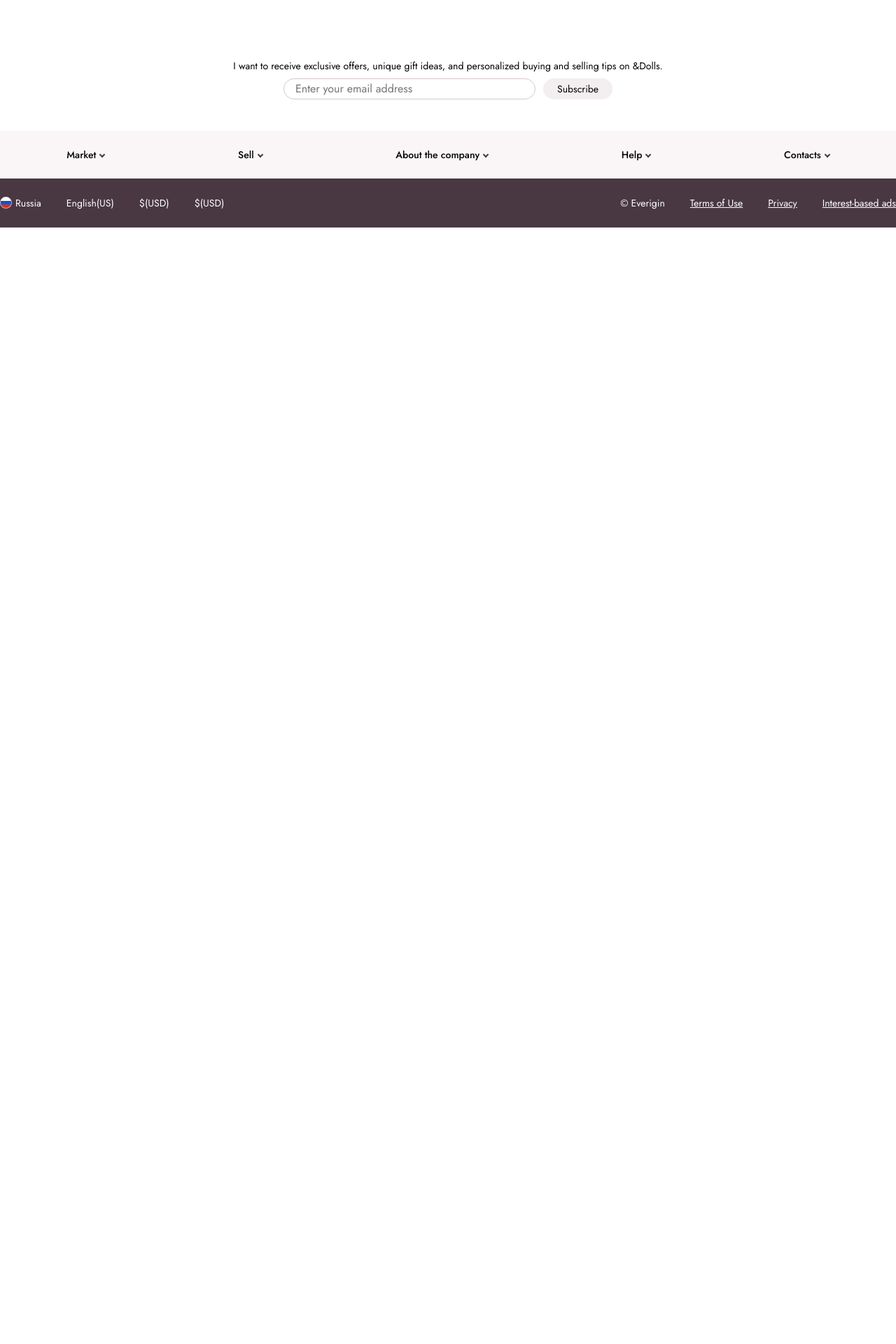
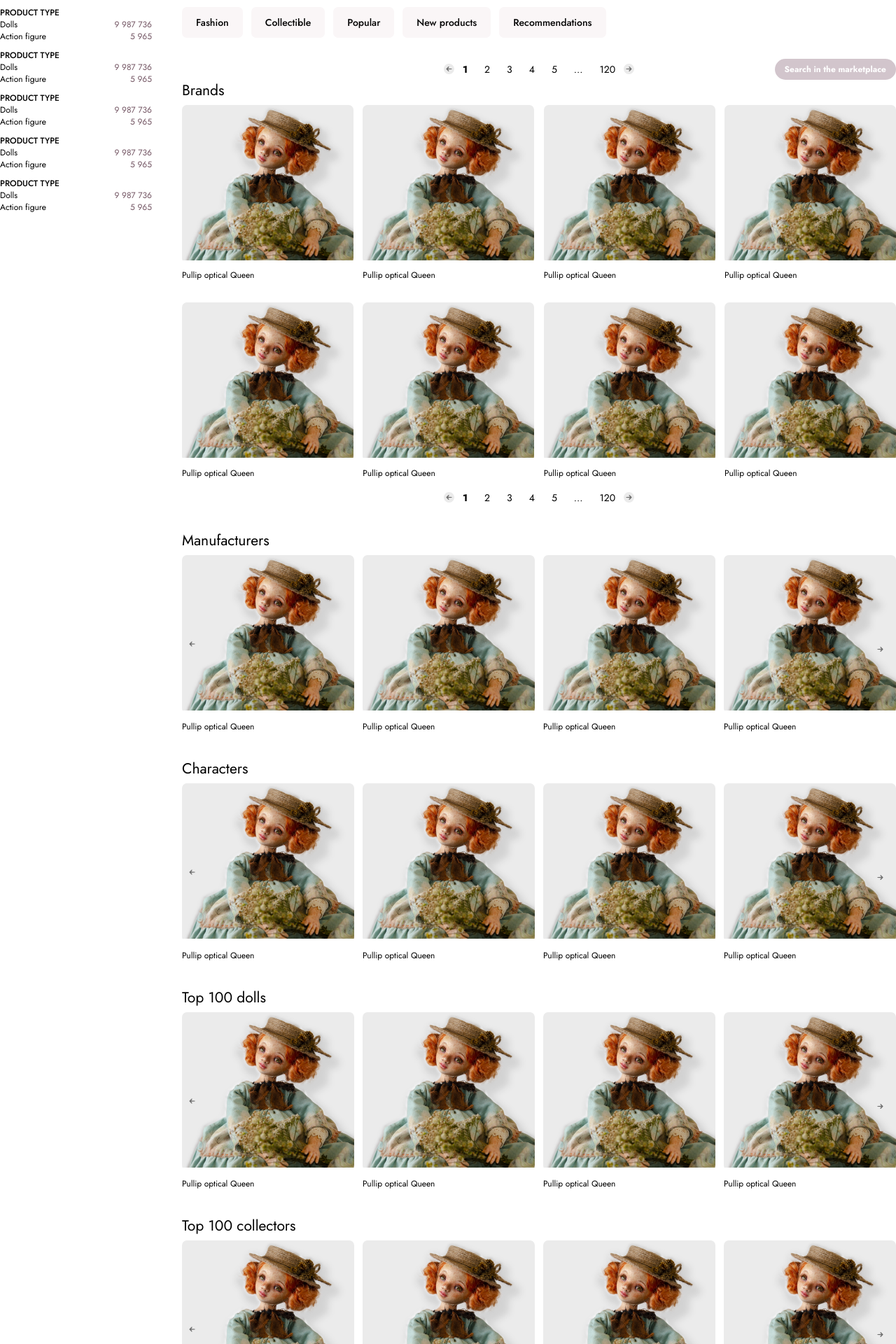
Before and after one commit to dzpower/evering, a Nuxt app: page /brands in a window 1280 px wide. Shown: the part 80-2000 px from the top of the page at 70% size. Before the commit the page ends 800 px from the top, so only its background shows below. Built offline with nearby package versions, Linux system fonts and the light colour scheme.

Commit message:
create brands page

```diff
--- a/assets/css/layout/_main-content.scss
+++ b/assets/css/layout/_main-content.scss
@@ -14,3 +14,101 @@
   max-width: 1280px;
   margin: 0 auto;
 }
+
+// Catalog, MarketPlace, Brands
+.result-page {
+  width: 100%;
+
+  & > .main {
+    display: flex;
+    align-items: flex-start;
+    justify-content: space-between;
+  }
+
+  &-column {
+    width: 100%;
+    max-width: 1020px;
+  }
+
+  // Bar
+  &-topbar {
+    display: flex;
+    justify-content: space-between;
+    align-items: center;
+    margin-bottom: 30px;
+  }
+
+  &-middlebar {
+    display: flex;
+    align-items: center;
+    justify-content: flex-end;
+    position: relative;
+    margin-bottom: 16px;
+
+    .pagination {
+      position: absolute;
+      left: 50%;
+      top: 50%;
+      transform: translate(-50%, -50%);
+    }
+
+  }
+
+  &-bottombar {
+    width: 100%;
+    display: flex;
+    justify-content: center;
+  }
+
+  // List of Result
+  &-list {
+    width: 100%;
+    display: flex;
+    flex-wrap: wrap;
+    gap: 30px 1.33%;
+    margin-bottom: 16px;
+
+    .card {
+      width: 24%;
+    }
+  }
+
+  // Filter
+  &-filter {
+    width: 100%;
+    max-width: 217px;
+
+    .filter-item {
+      margin-bottom: 10px;
+
+      &:last-child {
+        margin-bottom: 0;
+      }
+    }
+  }
+
+  // Tags
+  &-tags {
+    display: flex;
+    align-items: center;
+    gap: 12px;
+  }
+
+  &-mp-button {
+    font-style: normal;
+    font-weight: bold;
+    font-size: 12px;
+    line-height: 16px;
+    color: $white;
+    height: 30px;
+    max-width: 175px;
+    background: #D2C5CC;
+    border-radius: 40px;
+    display: flex;
+    align-items: center;
+    justify-content: center;
+    width: 100%;
+    text-decoration: none;
+    padding: 6px 14px;
+  }
+}
--- /dev/null
+++ b/assets/css/views/pages/_brands.scss
@@ -0,0 +1,23 @@
+.brands {
+  width: 100%;
+
+  &-middlebar {
+    margin-bottom: 0;
+  }
+
+  &-bottombar {
+    margin-bottom: 36px;
+  }
+
+  &-slider {
+    margin-bottom: 36px;
+
+    &:last-child {
+      margin-bottom: 0;
+    }
+
+    .card {
+      padding-right: 12px;
+    }
+  }
+}
--- a/assets/css/views/pages/_catalog.scss
+++ b/assets/css/views/pages/_catalog.scss
@@ -1,31 +1,7 @@
 .catalog {
   width: 100%;
 
-  & > .main {
-    display: flex;
-    align-items: flex-start;
-    justify-content: space-between;
-  }
-
-  &-column {
-    width: 100%;
-    max-width: 1020px;
-  }
-
-  // Bar
-  &-topbar {
-    display: flex;
-    justify-content: space-between;
-    align-items: center;
-    margin-bottom: 30px;
-  }
-
   &-middlebar {
-    display: flex;
-    align-items: center;
-    justify-content: flex-end;
-    position: relative;
-    margin-bottom: 16px;
 
     .pagination {
       position: absolute;
@@ -47,60 +23,4 @@
     }
   }
 
-  &-bottombar {
-    width: 100%;
-    display: flex;
-    justify-content: center;
-  }
-
-  // List of Result
-  &-list {
-    width: 100%;
-    display: flex;
-    flex-wrap: wrap;
-    gap: 30px 1.33%;
-    margin-bottom: 16px;
-
-    .catalog-item {
-      width: 24%;
-    }
-  }
-
-  // Filter
-  &-filter {
-    width: 100%;
-    max-width: 217px;
-
-    .filter-item {
-      margin-bottom: 10px;
-
-      &:last-child {
-        margin-bottom: 0;
-      }
-    }
-  }
-
-  // Tags
-  &-tags {
-    display: flex;
-    align-items: center;
-    gap: 12px;
-  }
-
-  &-mp-button {
-    font-style: normal;
-    font-weight: bold;
-    font-size: 12px;
-    line-height: 16px;
-    color: $white;
-    height: 30px;
-    max-width: 175px;
-    background: #D2C5CC;
-    border-radius: 40px;
-    display: flex;
-    align-items: center;
-    justify-content: center;
-    width: 100%;
-    text-decoration: none;
-  }
 }
--- a/assets/css/views/pages/_core.scss
+++ b/assets/css/views/pages/_core.scss
@@ -1,3 +1,4 @@
 @import './home';
 @import './catalog';
 @import './catalog-product';
+@import './brands';
--- /dev/null
+++ b/pages/brands.vue
@@ -0,0 +1,160 @@
+<template>
+  <div class="result-page brands container">
+    <main class="main">
+      <aside class="result-page-filter">
+        <FilterItem
+          v-for="item in 5"
+          :key="item"
+        ></FilterItem>
+      </aside>
+      <div class="result-page-column">
+        <div class="result-page-topbar">
+          <div class="result-page-tags">
+            <Tag
+              v-for="(tag, index) in tags"
+              :key="index"
+              :href="tag.link"
+            >
+              {{tag.name}}</Tag>
+          </div>
+
+        </div>
+        <div class="result-page-middlebar brands-middlebar">
+          <div class="result-page-sort">
+            <Pagination />
+            <a href="#" class="result-page-mp-button">Search in the marketplace</a>
+          </div>
+        </div>
+
+        <h2 class="default-h2">Brands</h2>
+        <div class="result-page-list">
+          <Card
+            v-for="item in 8"
+            :key="item"
+          ></Card>
+        </div>
+        <div class="result-page-bottombar brands-bottombar">
+          <Pagination />
+        </div>
+
+        <h2 class="default-h2">Manufacturers</h2>
+        <div class="brands-slider">
+          <VueSlickCarousel :variable-width='true' :arrows='true'>
+            <Card
+              v-for="item in 4"
+              :key="item"
+            ></Card>
+            <template #prevArrow>
+              <div class='custom-arrow'>
+              </div>
+            </template>
+            <template #nextArrow>
+              <div class='custom-arrow custom-arrow__next'>
+              </div>
+            </template>
+          </VueSlickCarousel>
+        </div>
+
+        <h2 class="default-h2">Characters</h2>
+        <div class="brands-slider">
+          <VueSlickCarousel :variable-width='true' :arrows='true'>
+            <Card
+              v-for="item in 4"
+              :key="item"
+            ></Card>
+            <template #prevArrow>
+              <div class='custom-arrow'>
+              </div>
+            </template>
+            <template #nextArrow>
+              <div class='custom-arrow custom-arrow__next'>
+              </div>
+            </template>
+          </VueSlickCarousel>
+        </div>
+
+        <h2 class="default-h2">Top 100 dolls</h2>
+        <div class="brands-slider">
+          <VueSlickCarousel :variable-width='true' :arrows='true'>
+            <Card
+              v-for="item in 4"
+              :key="item"
+            ></Card>
+            <template #prevArrow>
+              <div class='custom-arrow'>
+              </div>
+            </template>
+            <template #nextArrow>
+              <div class='custom-arrow custom-arrow__next'>
+              </div>
+            </template>
+          </VueSlickCarousel>
+        </div>
+
+        <h2 class="default-h2">Top 100 collectors</h2>
+        <div class="brands-slider">
+          <VueSlickCarousel :variable-width='true' :arrows='true'>
+            <Card
+              v-for="item in 4"
+              :key="item"
+            ></Card>
+            <template #prevArrow>
+              <div class='custom-arrow'>
+              </div>
+            </template>
+            <template #nextArrow>
+              <div class='custom-arrow custom-arrow__next'>
+              </div>
+            </template>
+          </VueSlickCarousel>
+        </div>
+
+      </div>
+    </main>
+  </div>
+</template>
+
+<script>
+  import VueSlickCarousel from 'vue-slick-carousel'
+  import 'vue-slick-carousel/dist/vue-slick-carousel.css'
+  import 'vue-slick-carousel/dist/vue-slick-carousel-theme.css'
+  import FilterItem from '@/components/views/pages/catalog/FilterItem'
+  import Card from '@/components/ui-common/Card'
+  import Tag from '@/components/ui-common/Tag'
+  import Pagination from '@/components/ui-common/Pagination'
+
+  export default {
+    components: { Pagination,
+      Tag,
+      FilterItem,
+      Card,
+      VueSlickCarousel
+    },
+    data() {
+      return {
+        tags: [
+          {
+            name: 'Fashion',
+            link: '#'
+          },
+          {
+            name: 'Collectible',
+            link: '#'
+          },
+          {
+            name: 'Popular',
+            link: '#'
+          },
+          {
+            name: 'New products',
+            link: '#'
+          },
+          {
+            name: 'Recommendations',
+            link: '#'
+          },
+        ]
+      }
+    }
+  }
+</script>
--- a/pages/catalog.vue
+++ b/pages/catalog.vue
@@ -1,15 +1,15 @@
 <template>
-  <div class="catalog container">
+  <div class="result-page catalog container">
     <main class="main">
-      <aside class="catalog-filter">
+      <aside class="result-page-filter">
         <FilterItem
           v-for="item in 5"
           :key="item"
         ></FilterItem>
       </aside>
-      <div class="catalog-column">
-        <div class="catalog-topbar">
-          <div class="catalog-tags">
+      <div class="result-page-column">
+        <div class="result-page-topbar">
+          <div class="result-page-tags">
             <Tag
               v-for="(tag, index) in tags"
               :key="index"
@@ -17,22 +17,22 @@
             >
               {{tag.name}}</Tag>
           </div>
-          <a href="#" class="catalog-mp-button">Search in the marketplace</a>
+          <a href="#" class="result-page-mp-button">Search in the marketplace</a>
         </div>
-        <div class="catalog-middlebar">
+        <div class="result-page-middlebar">
           <Pagination />
           <div class="catalog-sort">
             <span class="catalog-sort__label">Sorting</span>
             <Select />
           </div>
         </div>
-        <div class="catalog-list">
+        <div class="result-page-list">
           <Card
             v-for="item in 20"
             :key="item"
           ></Card>
         </div>
-        <div class="catalog-bottombar">
+        <div class="result-page-bottombar">
           <Pagination />
         </div>
       </div>
```
